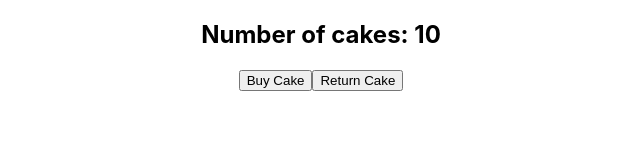
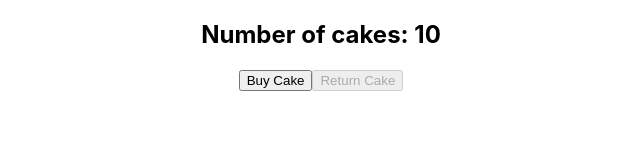
Before and after one commit to ArmandoAlvear23/react-redux-app, a React (Create React App) app: page / in a window 1280 px wide. Shown: the top 160 px of the page, without its empty margins (319-959 px from the left). Built offline with nearby package versions, Linux system fonts and the light colour scheme.

Commit message:
disable return cake button if number of cakes prop is 10

```diff
--- a/src/componenets/CakeContainer.js
+++ b/src/componenets/CakeContainer.js
@@ -7,7 +7,9 @@ function CakeContainer(props) {
     <div>
       <h2>Number of cakes: {props.numOfCakes}</h2>
       <button onClick={props.buyCake}>Buy Cake</button>
-      <button onClick={props.returnCake}>Return Cake</button>
+      <button onClick={props.returnCake} disabled={props.numOfCakes === 10}>
+        Return Cake
+      </button>
     </div>
   );
 }
```
